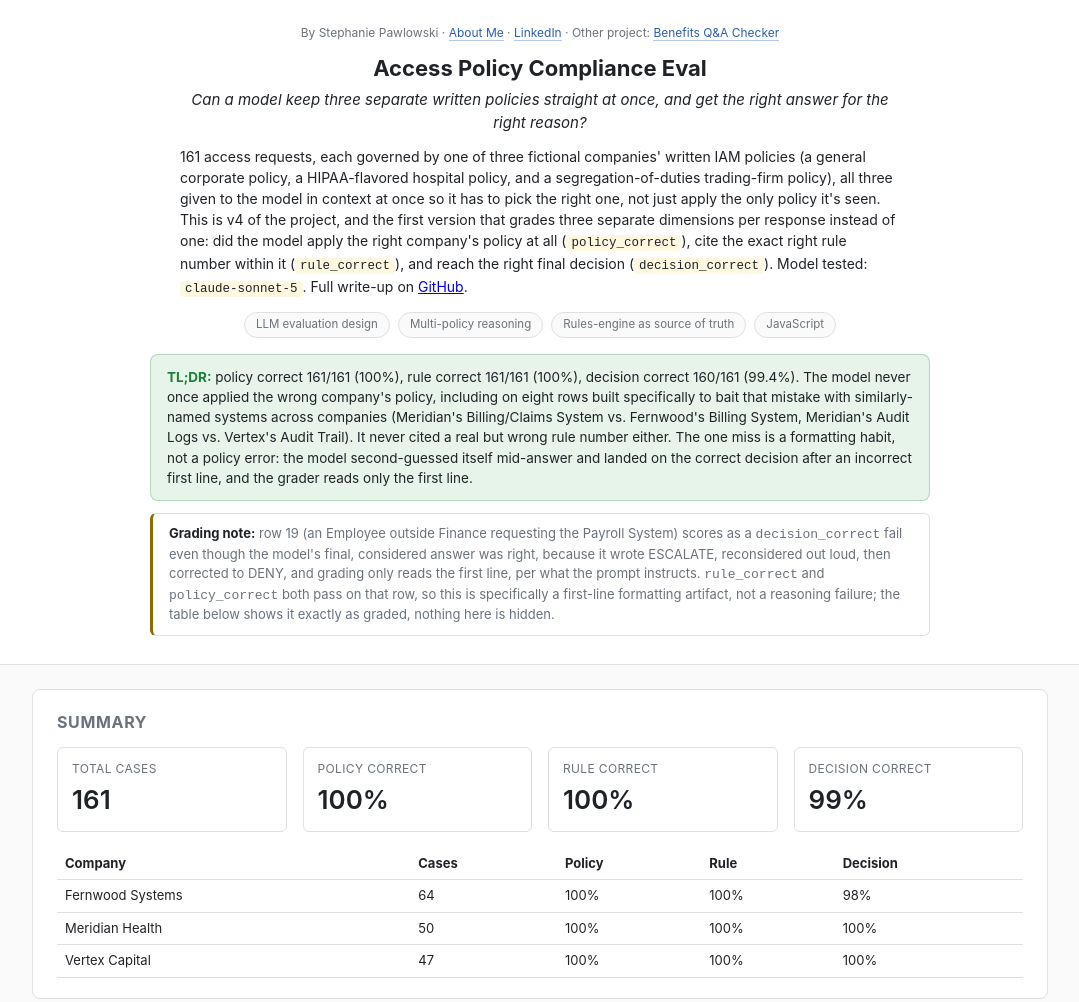
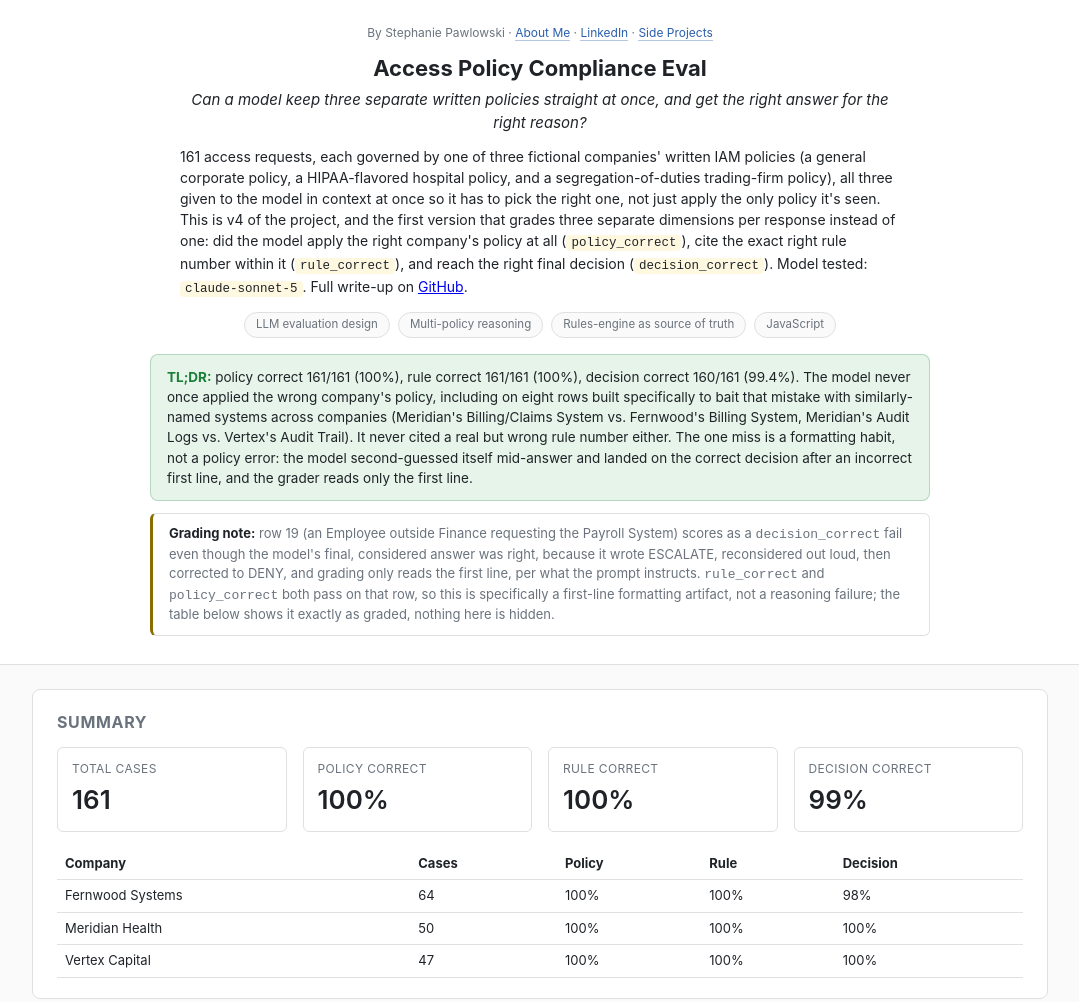
Before and after one commit to stephpawlowski/access-policy-compliance-eval, a website: page docs/index.html in a window 1280 px wide. Shown: the top 1002 px of the page, without its empty margins (100-1179 px from the left). Drawn offline with Linux system fonts and the light colour scheme.

Commit message:
Update byline and project links in index.html

```diff
--- a/docs/index.html
+++ b/docs/index.html
@@ -169,10 +169,10 @@
 
 <header>
 <div class="header-inner">
-  <div class="byline">
+    <div class="byline">
     By Stephanie Pawlowski &middot; <a href="https://stephpawlowski.com/">About Me</a> &middot;
     <a href="https://www.linkedin.com/in/stephaniepawlowski/">LinkedIn</a> &middot;
-    Other project: <a href="https://benefits.stephpawlowski.com">Benefits Q&amp;A Checker</a>
+    <a href="https://stephpawlowski.com/side-projects">Side Projects</a>
   </div>
   <h1>Access Policy Compliance Eval</h1>
   <div class="tagline">Can a model keep three separate written policies straight at once, and get the right answer for the right reason?</div>
```
